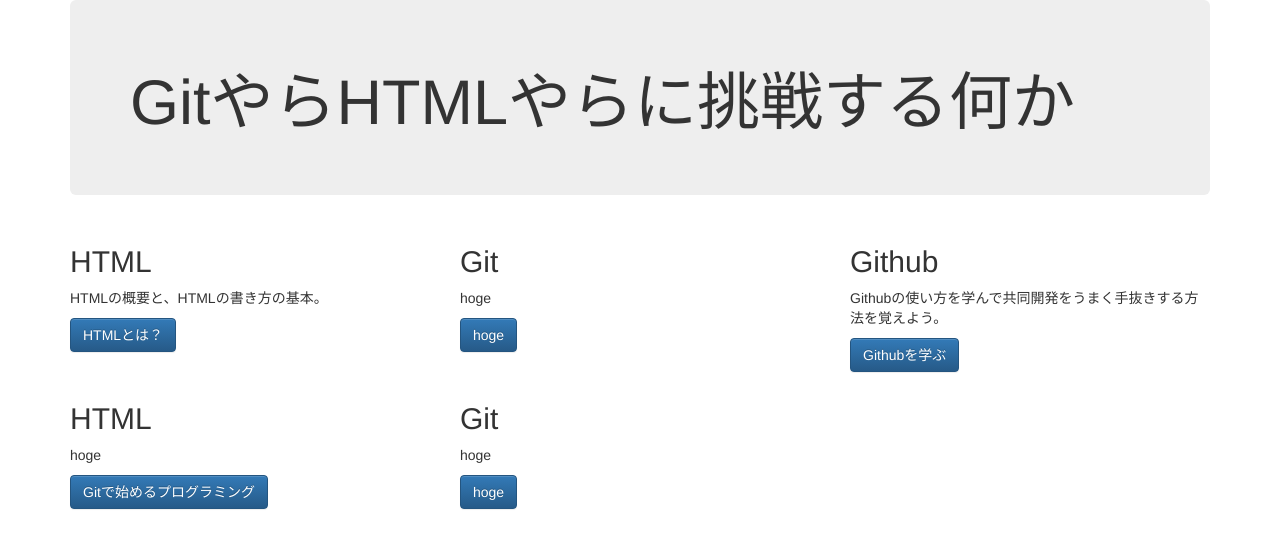
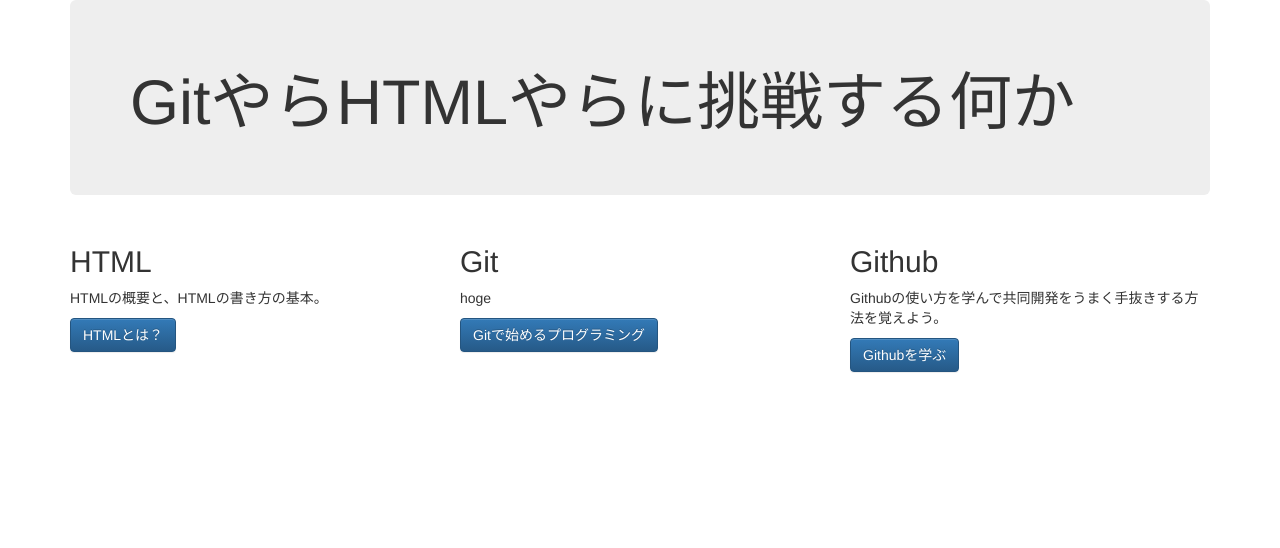
Before and after one commit to aruneko/SAMITWebpage, a plain HTML site: page index.html in a window 1280 px wide. Drawn offline with nearby package versions, Linux system fonts and the light colour scheme.

Commit message:
no message

```diff
--- a/index.html
+++ b/index.html
@@ -26,7 +26,7 @@
 <div class="col-md-4">
 <h2>Git</h2>
 <p>hoge</p>
-<p><a href="" class="btn btn-primary">hoge</a></p>
+<p><a href="Jumpaku/index.html" class="btn btn-primary">Gitで始めるプログラミング</a></p>
 </div>
 <div class="col-md-4">
 <h2>Github</h2>
@@ -34,18 +34,6 @@
 <p><a href="./github/" class="btn btn-primary">Githubを学ぶ</a></p>
 </div>
 </div>
-<div class="row">
-<div class="col-md-4">
-<h2>HTML</h2>
-<p>hoge</p>
-<p><a href="Jumpaku/index.html" class="btn btn-primary">Gitで始めるプログラミング</a></p>
-</div>
-<div class="col-md-4">
-<h2>Git</h2>
-<p>hoge</p>
-<p><a href="" class="btn btn-primary">hoge</a></p>
-</div>
-</div>
 </div>
 </body>
 </html>
```
